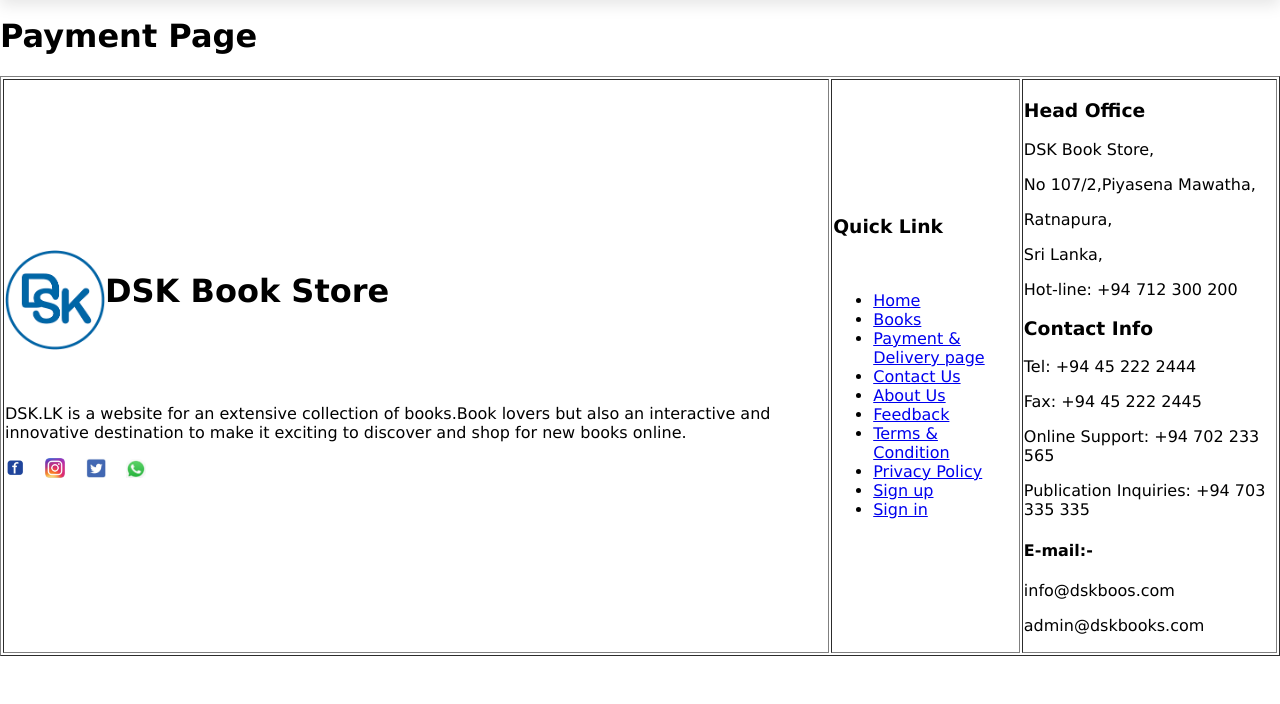
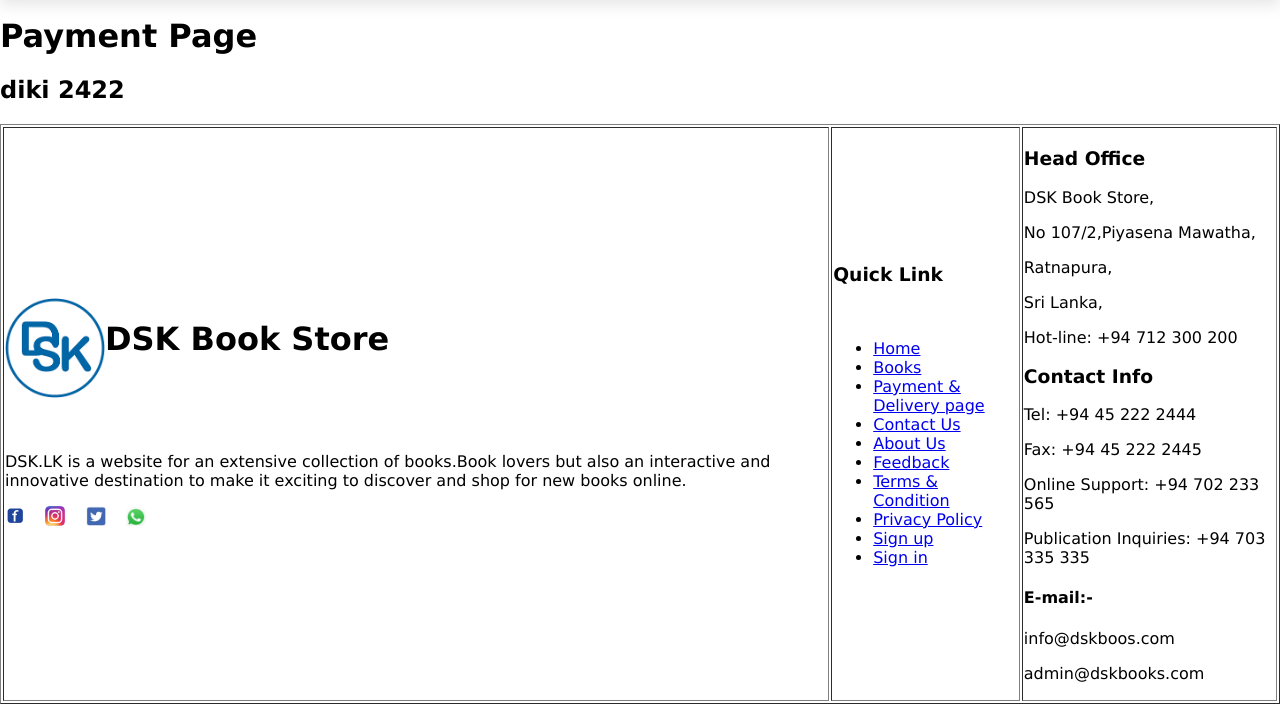
Before and after one commit to IT2080-ITP-2022-Feb/IWT-project, a PHP site: page /payment.php in a window 1280 px wide. Shown: the part 163-867 px from the top of the page. Before the commit the page ends 819 px from the top, so only its background shows below. Run offline with PHP 8.4, Linux system fonts and the light colour scheme; some web fonts are replaced.

Commit message:
Update payment.php

```diff
--- a/payment.php
+++ b/payment.php
@@ -7,7 +7,7 @@
 
 <!-- Type your Code here -->
 <h1>Payment Page</h1>
-
+<h2> diki 2422</h2>
 
 
 <script src="./js/payment.js"></script>
```
